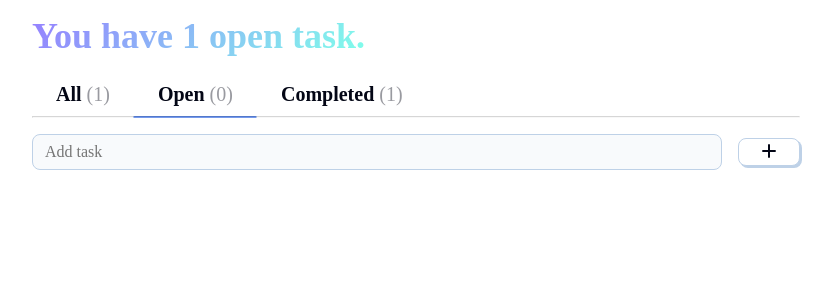
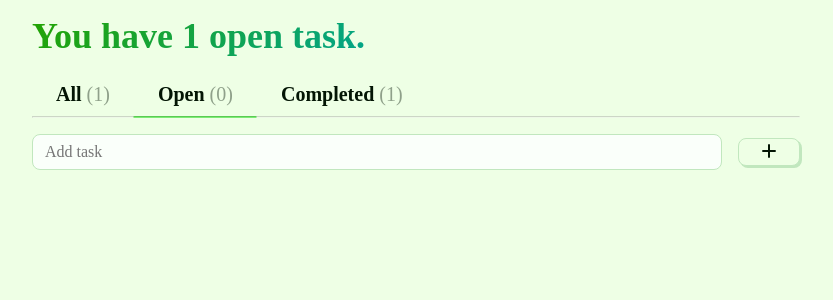
Before and after one commit to spectresingularity17/todoapp, a React (Vite) app: page / in a window 1280 px wide. Shown: the top 300 px of the page, without its empty margins (224-1057 px from the left). Built offline with nearby package versions, Linux system fonts and the light colour scheme; a web font is replaced by a local one.

Commit message:
cosmetic upgrades/enter key
now the enter key does stuff, and things are green

```diff
--- a/index.html
+++ b/index.html
@@ -2,7 +2,7 @@
 <html lang="en">
   <head>
     <meta charset="UTF-8" />
-    <link rel="icon" type="image/svg+xml" href="/vite.svg" />
+    <link rel="icon" href="src/assets/favicon-todo.ico" />
     <meta name="viewport" content="width=device-width, initial-scale=1.0" />
     <title>Todo App</title>
     <link rel="stylesheet"
--- a/src/components/TodoInput.jsx
+++ b/src/components/TodoInput.jsx
@@ -1,19 +1,26 @@
-import {useState} from "react";
+import {useState} from "react"
 
 export function TodoInput(props) {
-    const { handleAddTodo } = props;
-    const [inputValue, setInputValue] = useState("");
+    const { handleAddTodo } = props
+    const [inputValue, setInputValue] = useState("")
+
+    function checkAdd(inputValue) {
+        if (!inputValue) {return}
+        handleAddTodo(inputValue)
+        setInputValue('')
+    }
 
     return (
         <div className='input-container'>
             <input value={inputValue} onChange={(e) => {
-                setInputValue(e.target.value);
+                setInputValue(e.target.value)
+                addEventListener("keypress", (e) => {
+                    if (e.key === "Enter") {checkAdd(inputValue)}
+                })
             }} placeholder='Add task'/>
             <button onClick={() => {
-                if (!inputValue) {return}
-                handleAddTodo(inputValue)
-                setInputValue('')}
-            }>
+                checkAdd(inputValue)
+            }}>
                 <i className='fa-solid fa-plus'></i>
             </button>
         </div>
--- a/src/fanta.css
+++ b/src/fanta.css
@@ -17,23 +17,23 @@
 @import url('https://fonts.googleapis.com/css2?family=Eczar:wght@400..800&family=Grenze:ital,wght@0,100;0,200;0,300;0,400;0,500;0,600;0,700;0,800;0,900;1,100;1,200;1,300;1,400;1,500;1,600;1,700;1,800;1,900&display=swap');
 
 :root {
-    --background-primary: white;
+    --background-primary: #eeffe5;
     --background-secondary: '';
-    --background-tertiary: #dbeafe;
+    --background-tertiary: #c5ffd8;
     --background-accent: '';
     --background-compliment: '';
     --background-gradient: '';
-    --background-muted: #f8fafc;
+    --background-muted: #fafffa;
 
-    --color-primary: #030615;
+    --color-primary: #031504;
     --color-secondary: '';
     --color-tertiary: '';
     --color-accent: '';
     --color-compliment: '';
     --color-gradient: '';
     --color-muted: ;
-    --color-link: #2563eb;
-    --color-link-transparent: rgba(37, 99, 235, 0.1);
+    --color-link: #32eb25;
+    --color-link-transparent: rgba(50, 235, 37, 0.1);
 
     --color-success: '';
     --color-warning: '';
@@ -41,12 +41,12 @@
     --color-info: '';
     --color-highlight: #fef9c3;
 
-    --gradient-start: #9580ff;
-    --gradient-end: #80ffea;
+    --gradient-start: #23a300;
+    --gradient-end: #02a58a;
 
-    --border-primary: #f1f5f9;
-    --border-secondary: #bed1e7;
-    --border-highlight: #64748b;
+    --border-primary: #f1f9f1;
+    --border-secondary: #c1e7be;
+    --border-highlight: #688b64;
     --border-tertiary: '';
 
     --shadow-dark: '';
@@ -65,36 +65,36 @@
 
 @media (prefers-color-scheme: dark) {
     :root {
-        --background-primary: #05070f;
-        --background-secondary: #0e101e;
-        --background-tertiary: #121424;
+        --background-primary: #151515;
+        --background-secondary: #091208;
+        --background-tertiary: #152412;
         --background-accent: '';
         --background-compliment: '';
         --background-gradient: '';
-        --background-muted: #1a1e32;
+        --background-muted: #0f150f;
 
-        --color-primary: white;
+        --color-primary: #0dd873;
         --color-secondary: '';
         --color-tertiary: '';
         --color-accent: '';
         --color-compliment: '';
         --color-gradient: '';
         --color-muted: ;
-        --color-link: #60a5fa;
-        --color-link-transparent: rgba(37, 99, 235, 0.1);
+        --color-link: #0a8f05;
+        --color-link-transparent: rgba(57, 235, 37, 0.1);
 
         --color-success: '';
         --color-warning: '';
         --color-error: '';
         --color-info: '';
-        --color-highlight: #fef9c3;
+        --color-highlight: #fedac3;
 
-        --gradient-start: #9580ff;
-        --gradient-end: #80ffea;
+        --gradient-start: #70fd81;
+        --gradient-end: #007c3e;
 
-        --border-primary: #29325b;
-        --border-secondary: #323c71;
-        --border-highlight: #4649af;
+        --border-primary: #375b29;
+        --border-secondary: #347132;
+        --border-highlight: #49af46;
         --border-tertiary: '';
 
         --shadow-dark: '';
```
Also changed, not shown: 1 other file (tests, documents, lock files or other folders).
